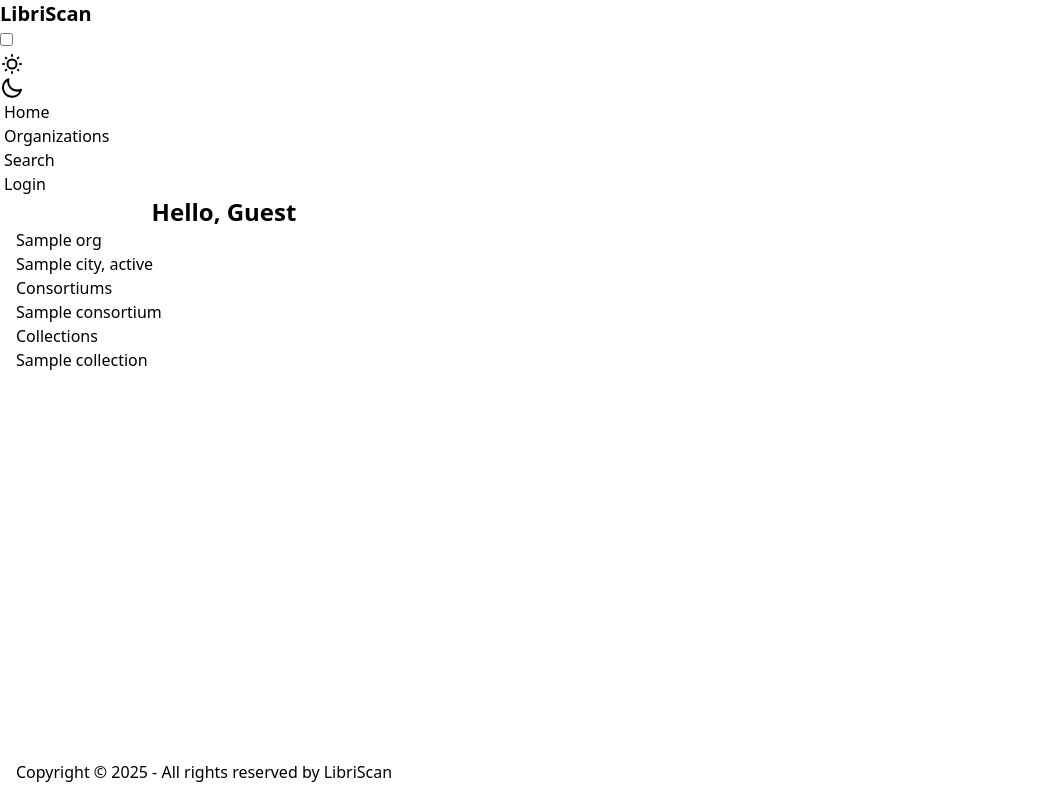
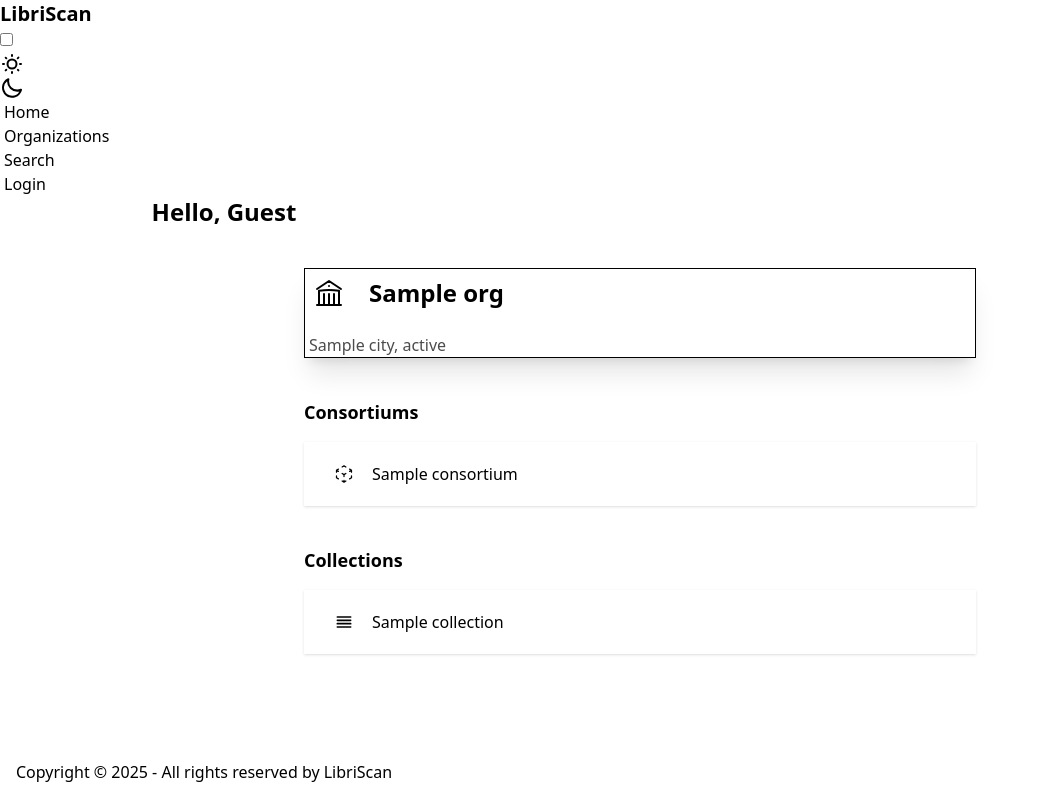
Before and after one commit to Crimson-Vision/Libriscan, a Django app: template libriscan/biblios/templates/biblios/organization_detail.html in a window 1280 px wide. Shown: the whole page, without its empty margins (0-1039 px from the left). Run offline with Django 5.2, Linux system fonts and the light colour scheme; the template is opened without the code that fills it: most values are stand-ins (such as "Sample title", 1, 10 or a date in 2020); some libraries are stand-ins or nearby versions.

Commit message:
Beautify the Organization Details with card, list, svg

```diff
--- a/libriscan/biblios/templates/biblios/organization_detail.html
+++ b/libriscan/biblios/templates/biblios/organization_detail.html
@@ -1,25 +1,59 @@
 {% extends "biblios/base.html" %}
 {% block content %}
-  <p>{{ org }}</p>
-  <p>{{ org.city }}, {{ org.state }}</p>
-  <h5>Consortiums</h5>
-  <ul>
+  <div class="max-w-2xl mx-auto py-10">
+    <!-- Organization Card -->
+    <div class="card bg-base-100 shadow-xl mb-10 border border-base-300">
+      <div class="card-body flex flex-col gap-2">
+        <div class="flex items-center gap-4 mb-2">
+          <span class="inline-flex items-center justify-center size-12 rounded-full bg-primary/10">
+            <svg xmlns="http://www.w3.org/2000/svg" fill="none" viewBox="0 0 24 24" stroke-width="1.5" stroke="currentColor" class="size-8 text-primary">
+              <path stroke-linecap="round" stroke-linejoin="round" d="M12 21v-8.25M15.75 21v-8.25M8.25 21v-8.25M3 9l9-6 9 6m-1.5 12V10.332A48.36 48.36 0 0 0 12 9.75c-2.551 0-5.056.2-7.5.582V21M3 21h18M12 6.75h.008v.008H12V6.75Z" />
+            </svg>
+          </span>
+          <span class="text-2xl font-bold">{{ org }}</span>
+        </div>
+        <p class="text-base opacity-70 ml-1">{{ org.city }}, {{ org.state }}</p>
+      </div>
+    </div>
+
+    <!-- Consortiums Section -->
+    <div class="mb-10">
+      <h3 class="text-lg font-semibold mb-4 flex items-center gap-2">
+        Consortiums
+      </h3>
+      <ul class="list bg-base-100 rounded-box shadow divide-y divide-base-200">
         {% for m in org.membership_set.all %}
-      <li>
-        <a href="{% url 'consortium' m.consortium.id %}">{{ m.consortium }}</a>
+          <li class="px-6 py-4 flex items-center gap-3 hover:bg-secondary/10 transition rounded-box">
+            <span class="inline-flex items-center justify-center size-8 rounded-full bg-secondary/20">
+              <svg xmlns="http://www.w3.org/2000/svg" fill="none" viewBox="0 0 24 24" stroke-width="1.5" stroke="currentColor" class="size-5 text-secondary">
+                <path stroke-linecap="round" stroke-linejoin="round" d="m21 7.5-2.25-1.313M21 7.5v2.25m0-2.25-2.25 1.313M3 7.5l2.25-1.313M3 7.5l2.25 1.313M3 7.5v2.25m9 3 2.25-1.313M12 12.75l-2.25-1.313M12 12.75V15m0 6.75 2.25-1.313M12 21.75V19.5m0 2.25-2.25-1.313m0-16.875L12 2.25l2.25 1.313M21 14.25v2.25l-2.25 1.313m-13.5 0L3 16.5v-2.25" />
+              </svg>
+            </span>
+            <a href="{% url 'consortium' m.consortium.id %}" class="font-medium hover:underline">{{ m.consortium }}</a>
           </li>
         {% empty %}
-      <li>No consortium memberships</li>
+          <li class="px-6 py-4 text-center text-sm opacity-60">No consortium memberships</li>
         {% endfor %}
       </ul>
-  <h5>Collections</h5>
-  <ul>
+    </div>
+
+    <!-- Collections Section -->
+    <div>
+      <h3 class="text-lg font-semibold mb-4 flex items-center gap-2">
+        Collections
+      </h3>
+      <ul class="list bg-base-100 rounded-box shadow divide-base-200">
         {% for c in org.collections.all %}
-      <li>
-        <a href="{{ c.get_absolute_url }}">{{ c }}</a>
+          <li class="px-6 py-4 flex items-center gap-3 hover:bg-accent/10 transition rounded-box">
+            <span class="inline-flex items-center justify-center size-8 rounded-full bg-accent/20">
+              <svg xmlns="http://www.w3.org/2000/svg" class="size-5 text-accent" fill="none" viewBox="0 0 24 24" stroke="currentColor"><path stroke-linecap="round" stroke-linejoin="round" stroke-width="2" d="M4 6h16M4 10h16M4 14h16M4 18h16" /></svg>
+            </span>
+            <a href="{{ c.get_absolute_url }}" class="font-medium hover:underline">{{ c }}</a>
           </li>
         {% empty %}
-      <li>No collections</li>
+          <li class="px-6 py-4 text-center text-sm opacity-60">No collections</li>
         {% endfor %}
       </ul>
+    </div>
+  </div>
 {% endblock content %}
```
Lines whose indentation alone changed are shown as unchanged.
